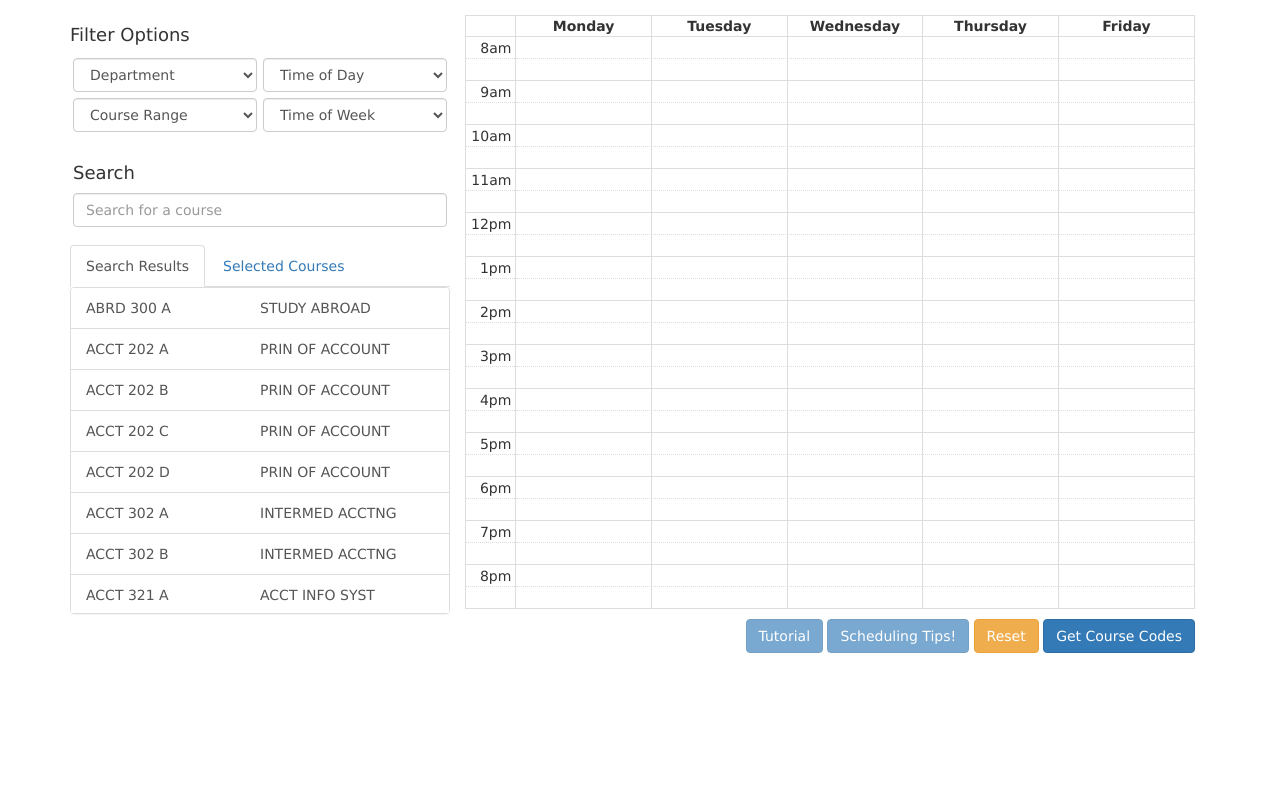
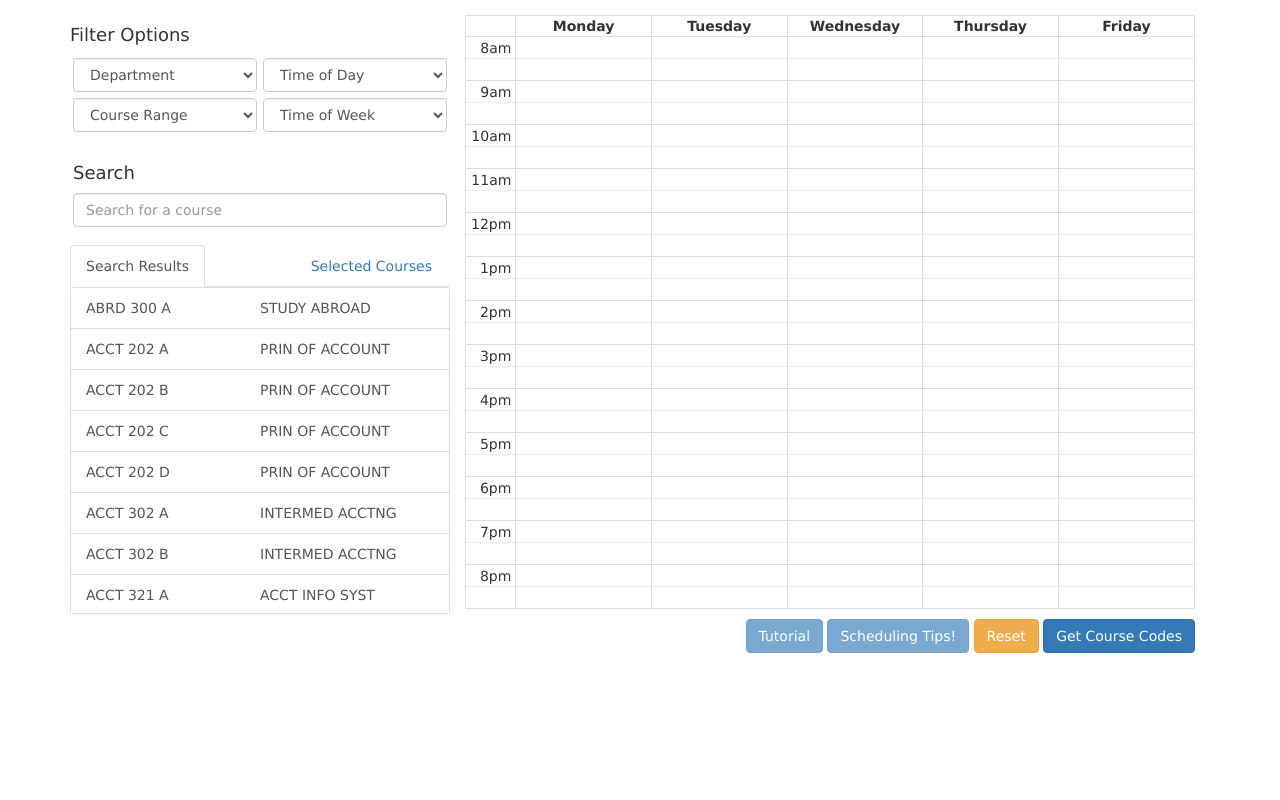
Before and after one commit to JeremySB/GCC-Schedule-Visualizer, a plain HTML site: page index.html in a window 1280 px wide. Drawn offline with Linux system fonts and the light colour scheme.

Commit message:
Made the selected courses tab stay on the far right.

```diff
--- a/index.html
+++ b/index.html
@@ -121,7 +121,7 @@
             <div class="row results-row">
               <ul class="nav nav-tabs">
                 <li class="active"><a data-toggle="tab" class="searchResultsTab" href="#searchResults">Search Results</a></li>
-                <li><a data-toggle="tab" class="selectedCoursesTab" href="#selectedCourses">Selected Courses</a></li>
+                <li class="pull-right"><a data-toggle="tab" class="selectedCoursesTab" href="#selectedCourses">Selected Courses</a></li>
               </ul>
 
               <div class="tab-content">
--- a/styles/main.css
+++ b/styles/main.css
@@ -32,6 +32,10 @@ body {
     max-height: 325px;
     overflow-y: auto;
     overflow-x: visible;
+}
+
+.pull-right {
+  float: right;
 }
 
 #search_button {
```
